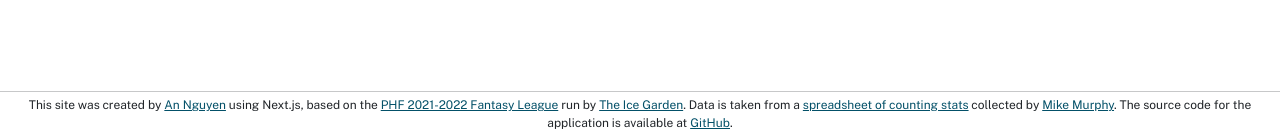
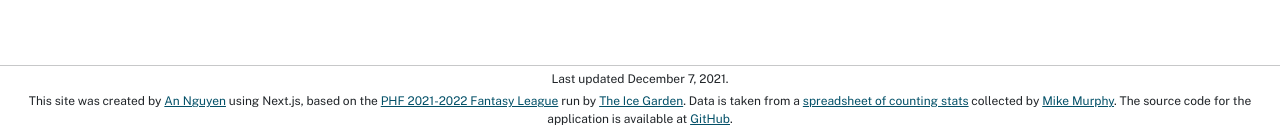
Before and after one commit to nguyenank/fantasy-hockey-league, a Next.js app: page / in a window 1280 px wide. Shown: the part 664-797 px from the top of the page. Built offline with nearby package versions, Linux system fonts and the light colour scheme; no server answers; the database is empty.

Commit message:
:speech_balloon: add last update date to footer
add to beginning a footer a line stating when the last update date of the stats was

```diff
--- a/components/Footer.js
+++ b/components/Footer.js
@@ -8,24 +8,28 @@ export default function Footer() {
     return (
         <div className={styles.footer}>
             <hr className={styles.hr} />
+            <p>Last updated December 7, 2021.</p>
+            <p>
                 This site was created by{" "}
                 <a href="https://twitter.com/nguyenank_">An Nguyen</a> using
                 Next.js, based on the{" "}
                 <a href="https://www.theicegarden.com/2021/11/4/22760382/the-ice-garden-fantasy-hockey-nwhl-phf-2021-22-womens-hockey">
                     PHF 2021-2022 Fantasy League
                 </a>{" "}
-            run by <a href="https://www.theicegarden.com/">The Ice Garden</a>.
-            Data is taken from a{" "}
+                run by{" "}
+                <a href="https://www.theicegarden.com/">The Ice Garden</a>. Data
+                is taken from a{" "}
                 <a href="https://docs.google.com/spreadsheets/d/15kkJUbxm7UAyq57Ujxv9BORk2vb06M6Ck1bL7XkPC30/edit?usp=sharing">
                     spreadsheet of counting stats
                 </a>{" "}
                 collected by{" "}
-            <a href="https://twitter.com/DigDeepBSB">Mike Murphy</a>. The source
-            code for the application is available at{" "}
+                <a href="https://twitter.com/DigDeepBSB">Mike Murphy</a>. The
+                source code for the application is available at{" "}
                 <a href="https://github.com/nguyenank/fantasy-hockey-league">
                     GitHub
                 </a>
                 .
+            </p>
         </div>
     );
 }
--- a/components/styles/Footer.module.scss
+++ b/components/styles/Footer.module.scss
@@ -2,6 +2,10 @@
   text-align: center;
   font-size: 0.75rem;
   margin-bottom: 0.25rem;
+
+  p {
+    margin-bottom: 0.25rem;
+  }
 }
 
 .hr {
```
Lines whose indentation alone changed are shown as unchanged.
